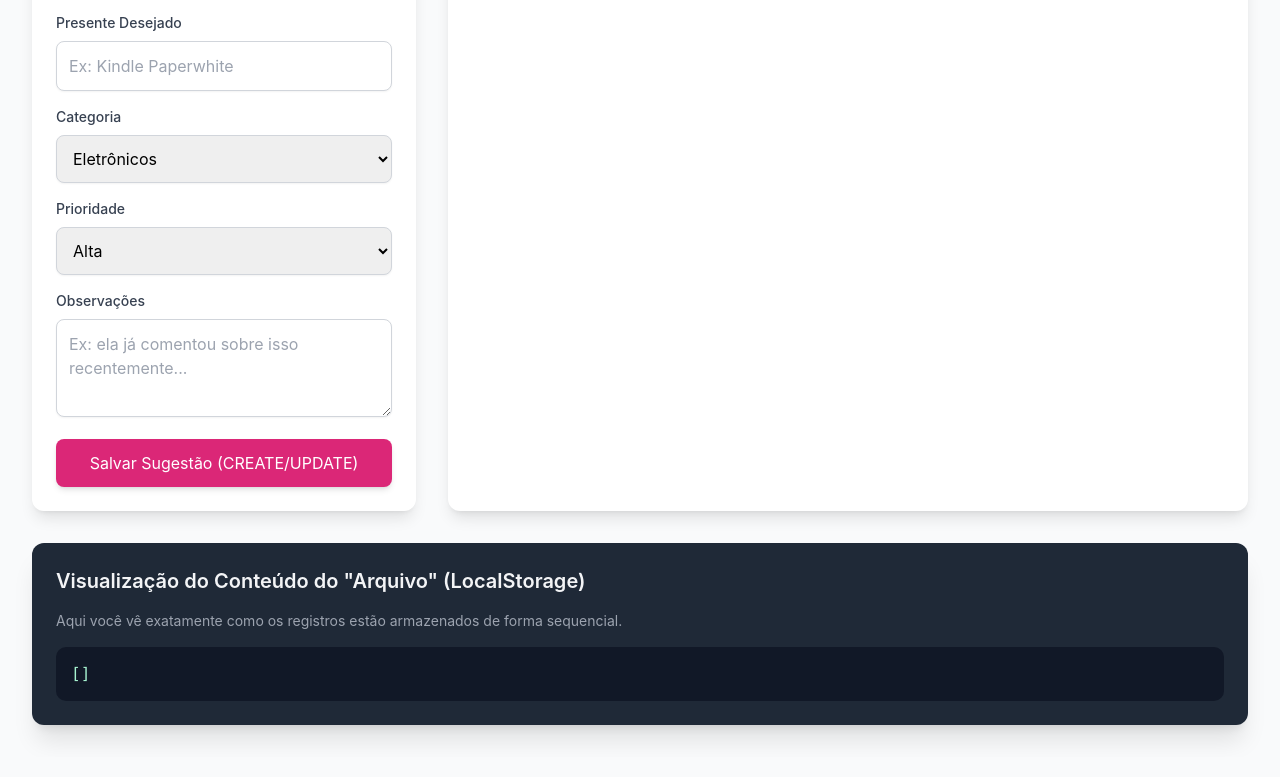
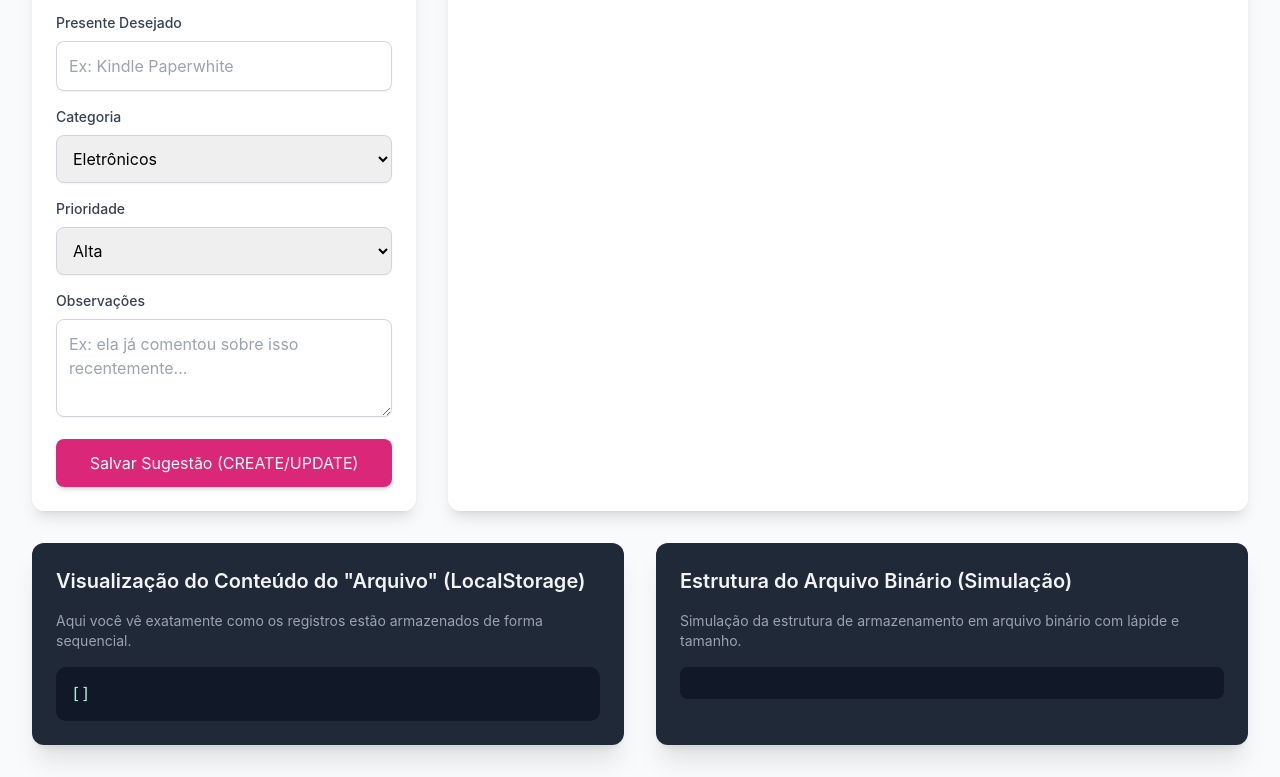
Before and after one commit to DaviWenzel/AEDs3, a plain HTML site: page TP4/index.html in a window 1280 px wide. Shown: the part 333-1110 px from the top of the page. Drawn offline with nearby package versions, Linux system fonts and the light colour scheme.

Commit message:
Update index.html

```diff
--- a/TP4/index.html
+++ b/TP4/index.html
@@ -135,7 +135,9 @@
 
         </main>
 
-        <section class="mt-8 bg-gray-800 p-6 rounded-xl shadow-xl">
+        <div class="grid grid-cols-1 lg:grid-cols-2 gap-8 mt-8">
+            <!-- Seção JSON -->
+            <section class="bg-gray-800 p-6 rounded-xl shadow-xl">
                 <h2 class="text-xl font-semibold text-gray-100 mb-4">
                     Visualização do Conteúdo do "Arquivo" (LocalStorage)
                 </h2>
@@ -144,8 +146,22 @@
                     Aqui você vê exatamente como os registros estão armazenados de forma sequencial.
                 </p>
 
-            <pre id="localStorageView" class="bg-gray-900 text-green-300 p-4 rounded-lg overflow-x-auto"></pre>
+                <pre id="localStorageView" class="bg-gray-900 text-green-300 p-4 rounded-lg overflow-x-auto max-h-[300px] overflow-y-auto"></pre>
             </section>
+
+            <!-- Seção Estrutura de Arquivo Binário -->
+            <section class="bg-gray-800 p-6 rounded-xl shadow-xl">
+                <h2 class="text-xl font-semibold text-gray-100 mb-4">
+                    Estrutura do Arquivo Binário (Simulação)
+                </h2>
+
+                <p class="text-sm text-gray-400 mb-4">
+                    Simulação da estrutura de armazenamento em arquivo binário com lápide e tamanho.
+                </p>
+
+                <pre id="binaryStructureView" class="bg-gray-900 text-blue-300 p-4 rounded-lg overflow-x-auto max-h-[300px] overflow-y-auto font-mono text-sm"></pre>
+            </section>
+        </div>
 
     </div>
 
```
Lines whose indentation alone changed are shown as unchanged.
